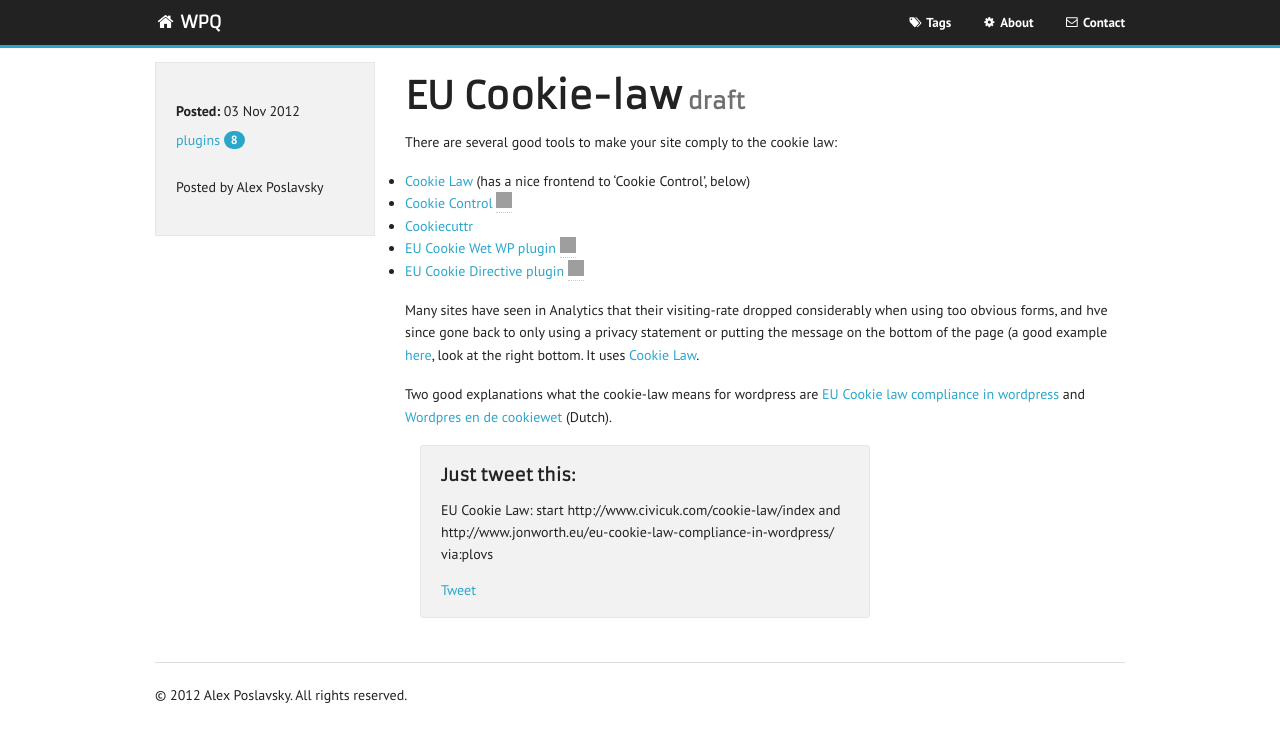
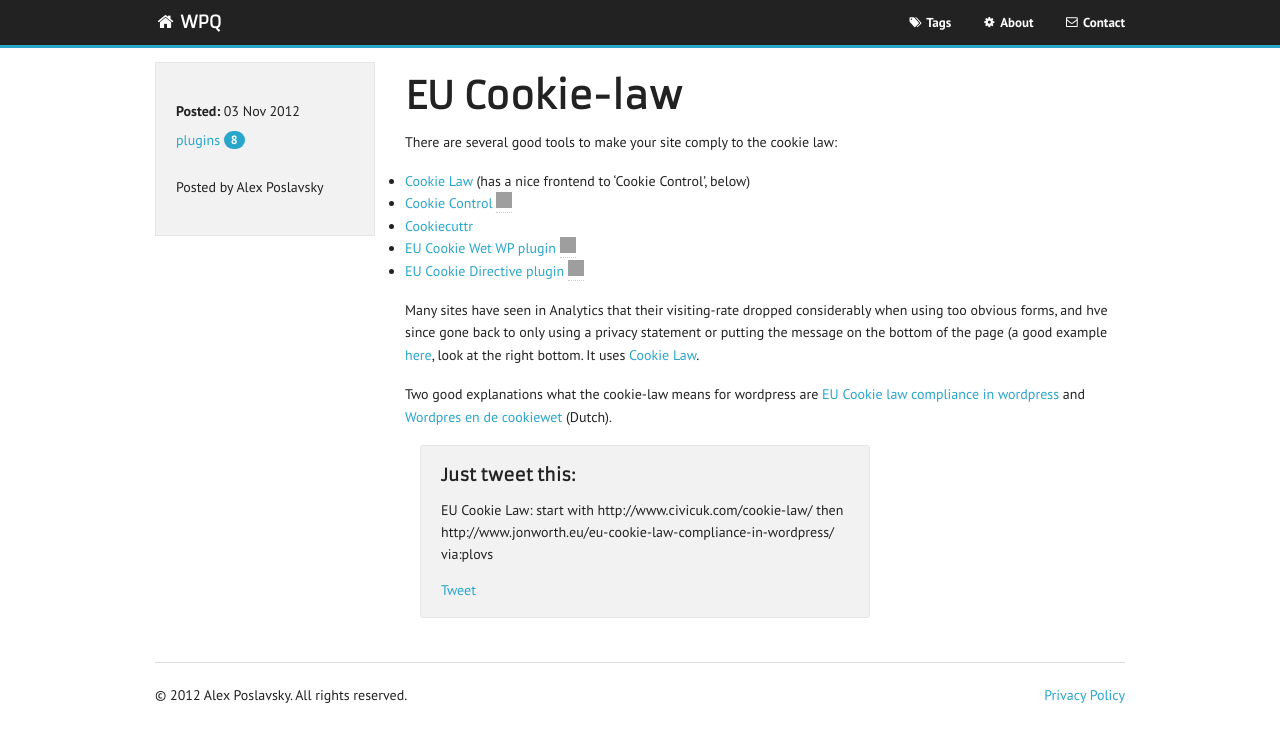
Before and after one commit to alexpos/wpq, a Jekyll site: the page built from _posts/2012-11-03-eu-cookie-law.md, in a window 1280 px wide. Shown: the top 742 px of the page. Built offline with Jekyll 4.4.1, drawn with Linux system fonts in a browser that asks for light colours; Markdown is read by kramdown in place of the engine named in the settings; comment, search, counter and statistics services are not loaded; grey boxes are pictures that could not be loaded.

Commit message:
privacy + removed draft tags

```diff
--- a/_includes/footer.html
+++ b/_includes/footer.html
@@ -8,6 +8,9 @@
         </div>
         <div class="six columns">
           <!-- {% include footer/social.html %} -->
+          <ul class="link-list right">
+             <li><a href="/wpq/privacy/">Privacy Policy</a></li>
+           </ul>
         </div>
       </div>
     </div>
--- a/_includes/footer/social.html
+++ b/_includes/footer/social.html
@@ -1,6 +1,3 @@
-
-<p class="red">ABC</p>
-
 <div style="font-size: 24px;">
     <a href="https://twitter.com/{{site.twitter_user}}"><i class="icon-twitter icon-large red"></i></a>
     <a href="https://github.com/{{site.github_user}}"><i class="icon-github icon-large"></i></a>
--- a/_posts/2012-11-03-eu-cookie-law.md
+++ b/_posts/2012-11-03-eu-cookie-law.md
@@ -1,10 +1,10 @@
 ---
 status:
-subtitle: draft
+subtitle:
 tags: [ plugins ]
 layout: post
 title: "EU Cookie-law"
-tweet: "EU Cookie Law: start http://www.civicuk.com/cookie-law/index and http://www.jonworth.eu/eu-cookie-law-compliance-in-wordpress/"
+tweet: "EU Cookie Law: start with http://www.civicuk.com/cookie-law/ then http://www.jonworth.eu/eu-cookie-law-compliance-in-wordpress/"
 ---
 
 There are several good tools to make your site comply to the cookie law:
```
Also changed, not shown: _posts/2012-11-1-spam.md (+1 -1 lines).
